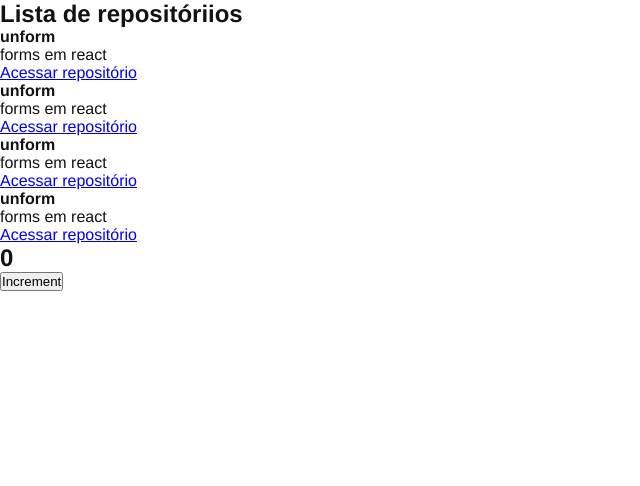
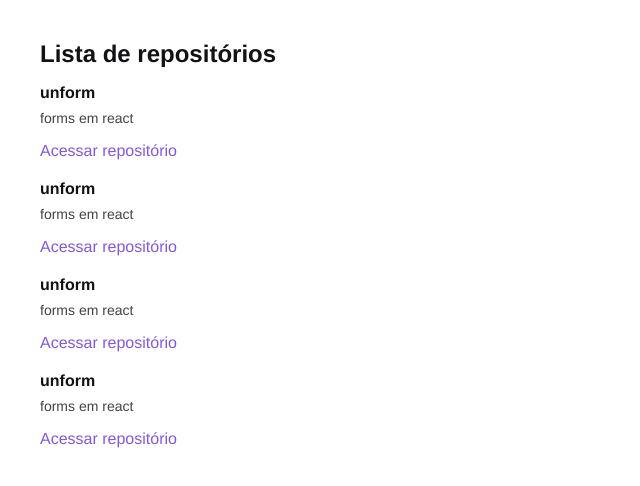
Before and after one commit to lucasbarque/GitHub-Explorer-Fund.ReactJS, a React app: page / in a window 1280 px wide. Shown: the top 486 px of the page, without its empty margins (0-640 px from the left). Built offline with nearby package versions, Linux system fonts and the light colour scheme.

Commit message:
Estilizando com Sass

```diff
--- a/package.json
+++ b/package.json
@@ -16,11 +16,13 @@
     "@babel/cli": "^7.16.0",
     "@babel/core": "^7.16.5",
     "@babel/preset-env": "^7.16.5",
+    "@pmmmwh/react-refresh-webpack-plugin": "^0.5.4",
     "babel-loader": "^8.2.3",
     "cross-env": "^7.0.3",
     "css-loader": "^6.5.1",
     "html-webpack-plugin": "^5.5.0",
     "node-sass": "^7.0.1",
+    "react-refresh": "^0.11.0",
     "sass-loader": "^12.4.0",
     "style-loader": "^3.3.1",
     "webpack": "^5.65.0",
--- a/src/App.jsx
+++ b/src/App.jsx
@@ -1,12 +1,8 @@
-import { Counter } from './components/Counter'
 import { RepositoryList } from './components/RepositoryList'
 import './styles/global.scss'
 
 export function App() {
   return (
-    <>
       <RepositoryList />
-      <Counter/>
-    </>
   )
 }
--- a/src/components/Counter.jsx
+++ /dev/null
@@ -1,20 +0,0 @@
-import { useState } from "react";
-
-export function Counter() {
-
-  const [counter, setCounter] = useState(0);
-
-  function increment() {
-    setCounter(counter + 1);
-  }
-
-
-  return (
-    <span>
-      <h2>{counter}</h2>
-      <button type="button" onClick={increment}>
-        Increment
-      </button>
-    </span>
-  )
-}
--- a/src/components/RepositoryList.jsx
+++ b/src/components/RepositoryList.jsx
@@ -1,4 +1,6 @@
 import { RepositoryItem } from "./RepoitoryItem";
+
+import '../styles/repositories.scss';
 
 const repository = {
   name: 'unform',
@@ -9,7 +11,7 @@ const repository = {
 export function RepositoryList() {
   return (
     <section className="repository-list">
-      <h1>Lista de repositóriios</h1>
+      <h1>Lista de repositórios</h1>
 
       <ul>
         <RepositoryItem repository={repository} />
--- /dev/null
+++ b/src/styles/repositories.scss
@@ -0,0 +1,30 @@
+section.repository-list {
+  margin: 40px;
+
+  h1 {
+    margin-bottom: 16px;
+  }
+
+  ul {
+    list-style: none;
+
+    li {
+      & + li {
+        margin-top: 20px;
+      }
+    }
+
+    p {
+      font-size: 14px;
+      color: #444;
+      margin-top: 8px;
+    }
+
+    a {
+      display: inline-block;
+      margin-top: 16px;
+      text-decoration: none;
+      color: #8257e6;
+    }
+  }
+}
--- a/webpack.config.js
+++ b/webpack.config.js
@@ -1,5 +1,6 @@
 const path = require('path');
 const HtmlWebpackPlugin = require('html-webpack-plugin');
+const ReactRefreshWebpackPlugin = require('@pmmmwh/react-refresh-webpack-plugin')
 
 const isDevelopment = process.env.NODE_ENV !== 'production';
 
@@ -15,19 +16,28 @@ module.exports = {
     extensions: ['.js', '.jsx'],
   },
   devServer: {
-    static: path.resolve(__dirname, 'public')
+    static: path.resolve(__dirname, 'public'),
+    hot: true,
   },
   plugins: [
+    isDevelopment && new ReactRefreshWebpackPlugin(),
     new HtmlWebpackPlugin({
       template: path.resolve(__dirname, 'public', 'index.html')
-    })
-  ],
+    }),
+  ].filter(Boolean),
   module: {
     rules: [
       {
         test: /\.jsx$/,
         exclude: /node_modules/,
-        use: 'babel-loader'
+        use: {
+          loader: 'babel-loader',
+          options: {
+            plugins: [
+              isDevelopment && require.resolve('react-refresh/babel')
+            ].filter(Boolean)
+          }
+        }
       },
       {
         test: /\.scss$/,
```
Also changed, not shown: 1 other file (tests, documents, lock files or other folders).
